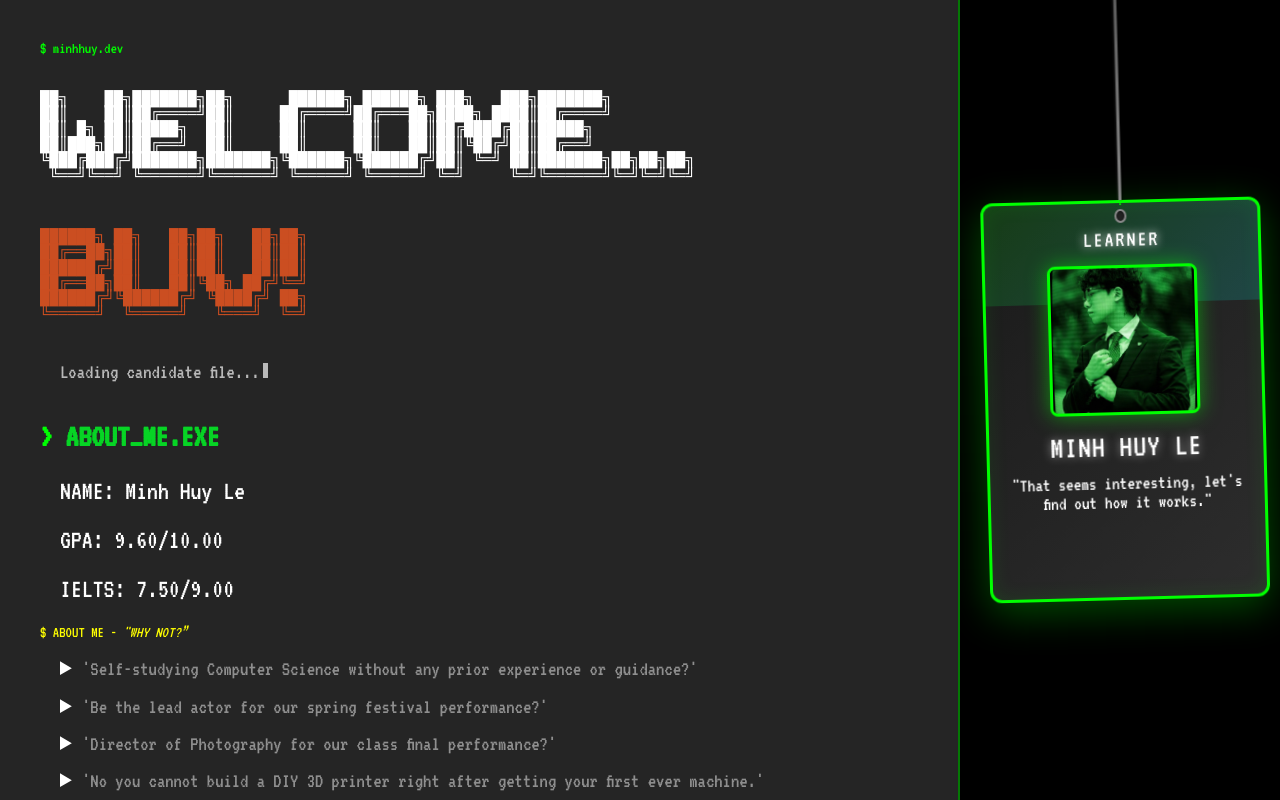
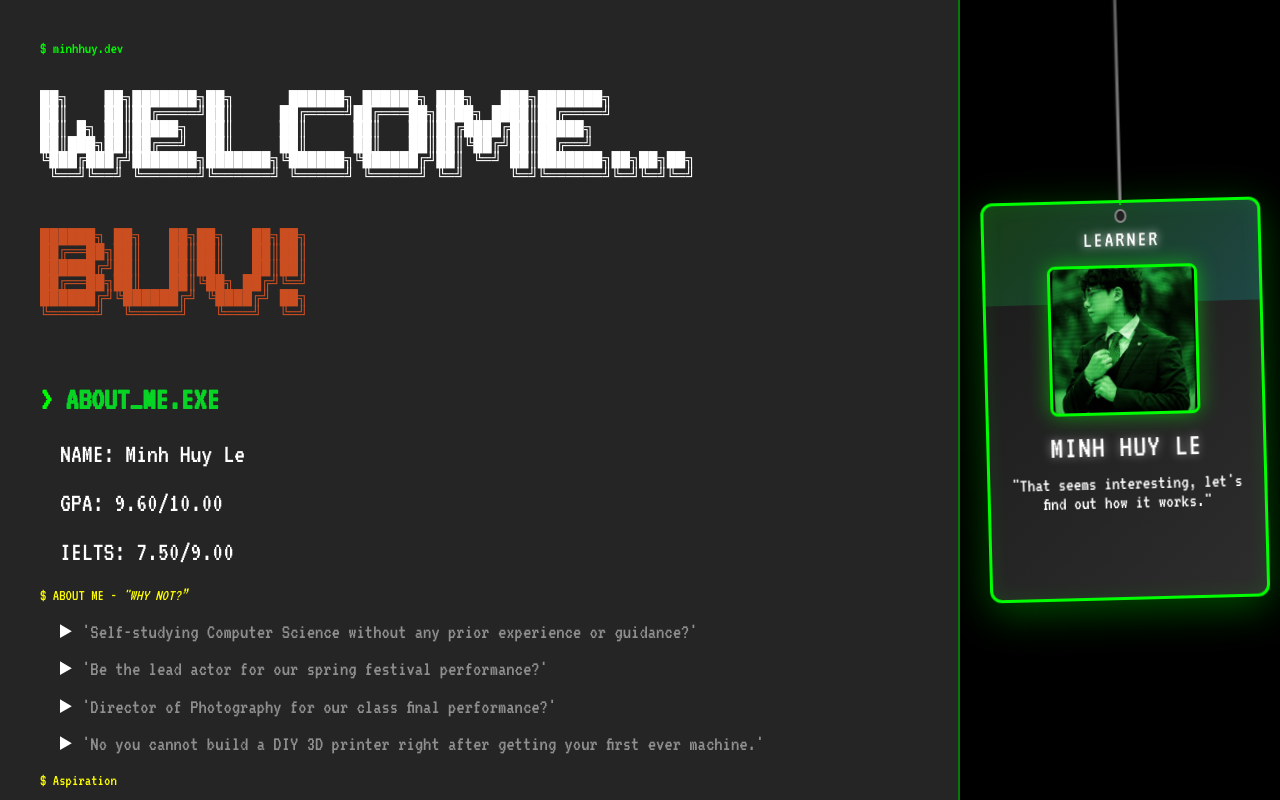
Before and after one commit to yuhnim02/minhhuy.dev, a plain HTML site: page index.html in a window 1280 px wide. Drawn offline with nearby package versions, Linux system fonts and the light colour scheme.

```diff
--- a/index.html
+++ b/index.html
@@ -484,7 +484,6 @@
 ██████╔╝╚██████╔╝ ╚████╔╝ ██╗
 ╚═════╝  ╚═════╝   ╚═══╝  ╚═╝</pre></div></pre>
                 </div>
-                <div class="output output_aboutme">Loading candidate file...<span class="cursor"></span></div>
             </div>
 
             <section class="section">
```
